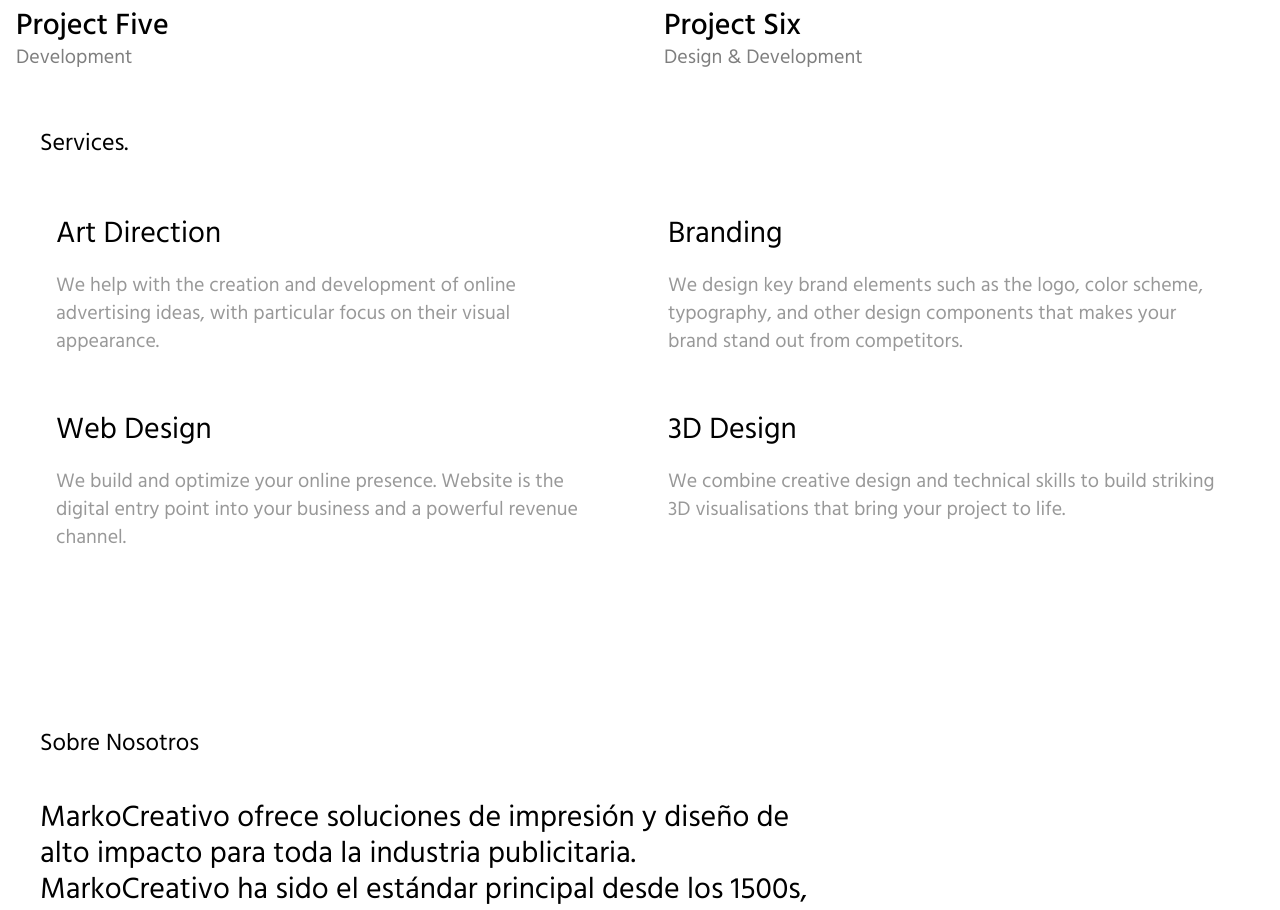
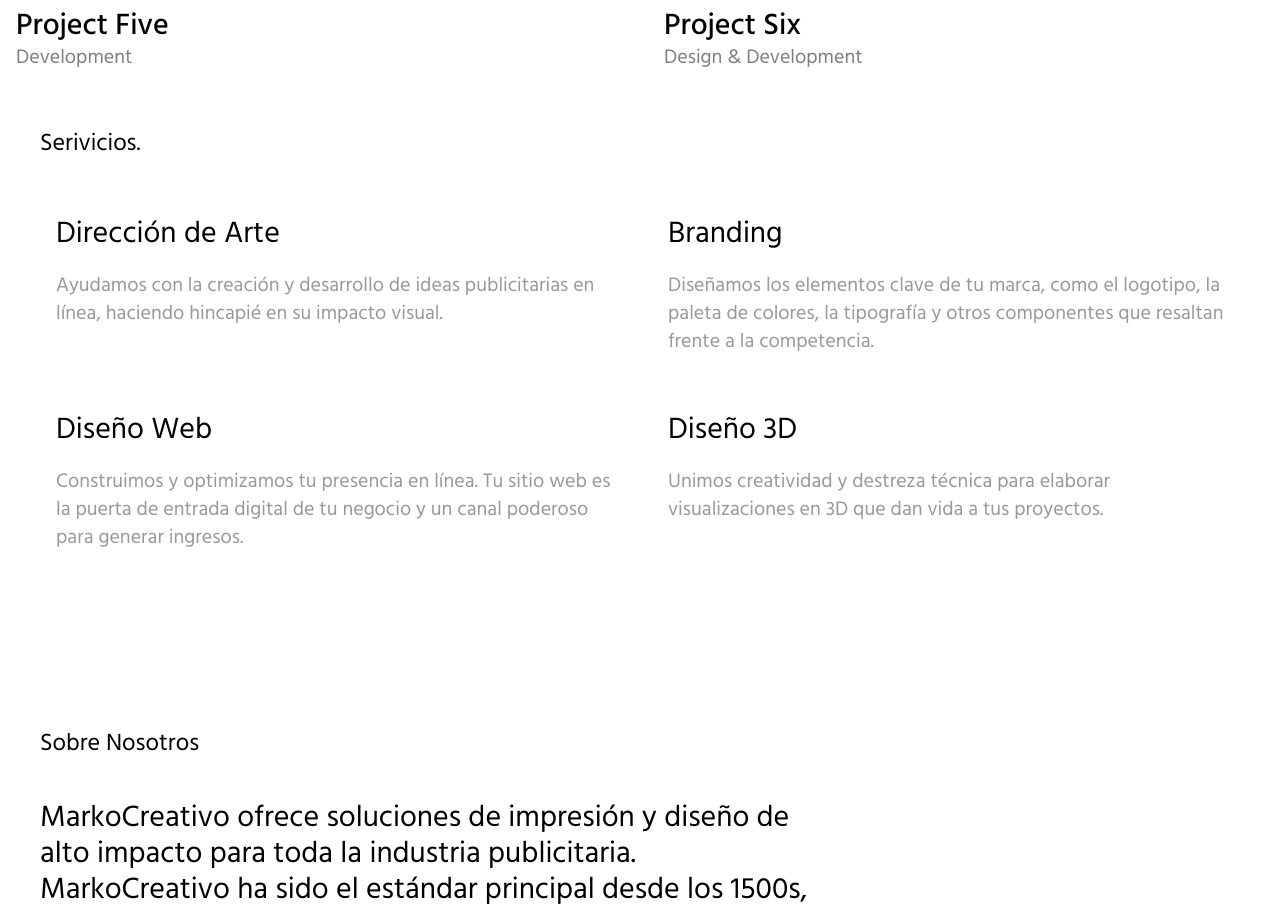
Before and after one commit to cucarachatraicionera/tiomarko, a Next.js app: page / in a window 1280 px wide. Shown: the part 2820-3730 px from the top of the page. Built offline with nearby package versions, Linux system fonts and the light colour scheme.

Commit message:
editando servicios

```diff
--- a/data/portfolio.json
+++ b/data/portfolio.json
@@ -82,23 +82,23 @@
     "services": [
         {
             "id": "1",
-            "title": "Art Direction",
-            "description": "We help with the creation and development of online advertising ideas, with particular focus on their visual appearance."
+            "title": "Dirección de Arte",
+            "description": "Ayudamos con la creación y desarrollo de ideas publicitarias en línea, haciendo hincapié en su impacto visual."
         },
         {
             "id": "2",
             "title": "Branding",
-            "description": "We design key brand elements such as the logo, color scheme, typography, and other design components that makes your brand stand out from competitors."
+            "description": "Diseñamos los elementos clave de tu marca, como el logotipo, la paleta de colores, la tipografía y otros componentes que resaltan frente a la competencia."
         },
         {
             "id": "3",
-            "title": "Web Design",
-            "description": "We build and optimize your online presence.  Website is the digital entry point into your business and a powerful revenue channel."
+            "title": "Diseño Web",
+            "description": "Construimos y optimizamos tu presencia en línea. Tu sitio web es la puerta de entrada digital de tu negocio y un canal poderoso para generar ingresos."
         },
         {
             "id": "4",
-            "title": "3D Design",
-            "description": "We combine creative design and technical skills to build striking 3D visualisations that bring your project to life."
+            "title": "Diseño 3D",
+            "description": "Unimos creatividad y destreza técnica para elaborar visualizaciones en 3D que dan vida a tus proyectos."
         }
     ],
     "aboutpara": "MarkoCreativo ofrece soluciones de impresión y diseño de alto impacto para toda la industria publicitaria. MarkoCreativo ha sido el estándar principal desde los 1500s, cuando un visionario anónimo tomó un taller y reordenó procesos para producir un formato innovador. Ha sobrevivido no solo cinco siglos, sino también la era digital, manteniéndose esencialmente inalterable. Fue popularizado en los 1960s con la irrupción de pancartas pioneras que integraron nuevos métodos y, más tarde, con software profesional similar a PageMaker que incluía variaciones de sus servicios.",
--- a/pages/index.js
+++ b/pages/index.js
@@ -110,7 +110,7 @@
         </div>
 
         <div className="mt-10 laptop:mt-30 p-2 laptop:p-0">
-          <h1 className="tablet:m-10 text-2xl text-bold">Services.</h1>
+          <h1 className="tablet:m-10 text-2xl text-bold">Serivicios.</h1>
           <div className="mt-5 tablet:m-10 grid grid-cols-1 laptop:grid-cols-2 gap-6">
             {data.services.map((service, index) => (
               <ServiceCard
```
